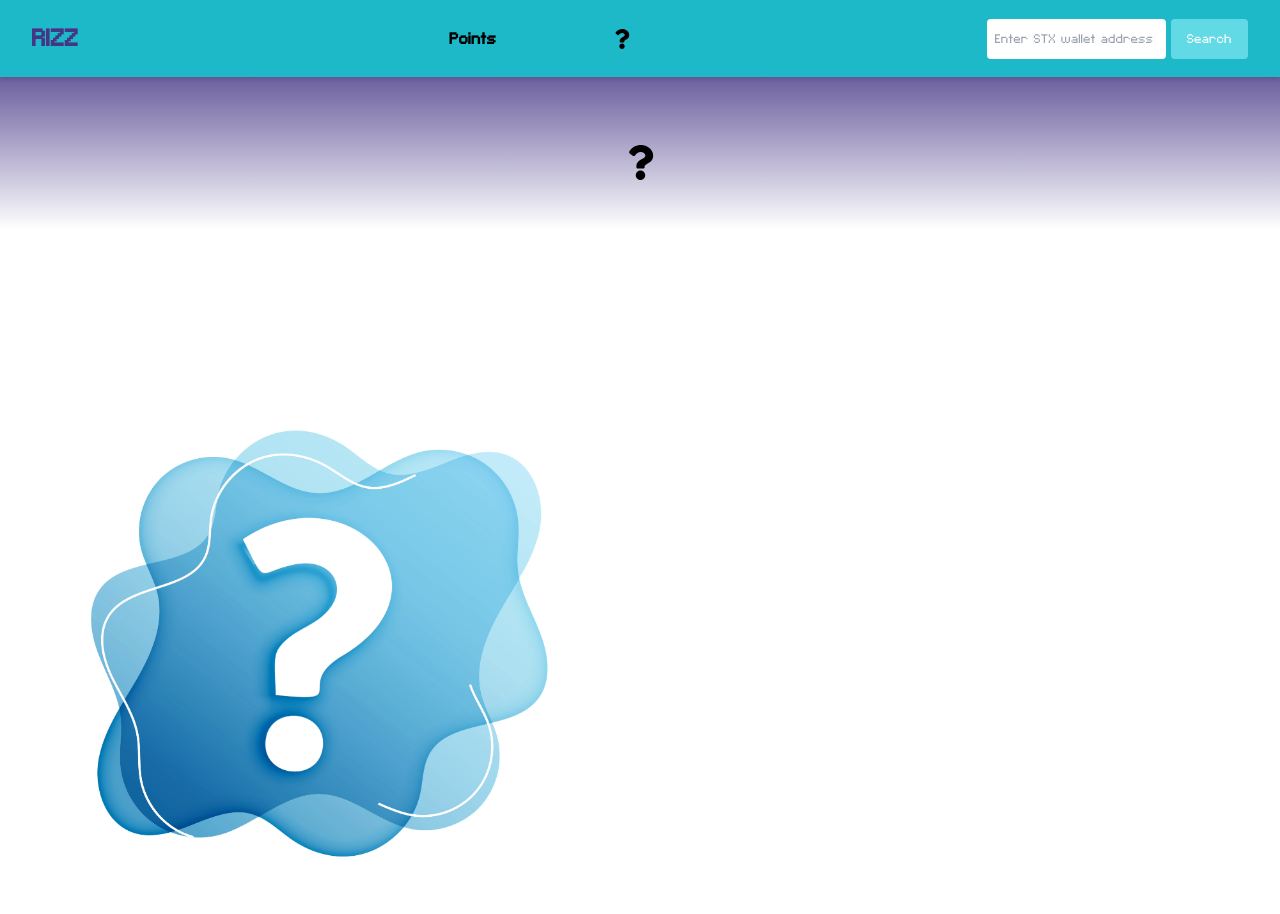
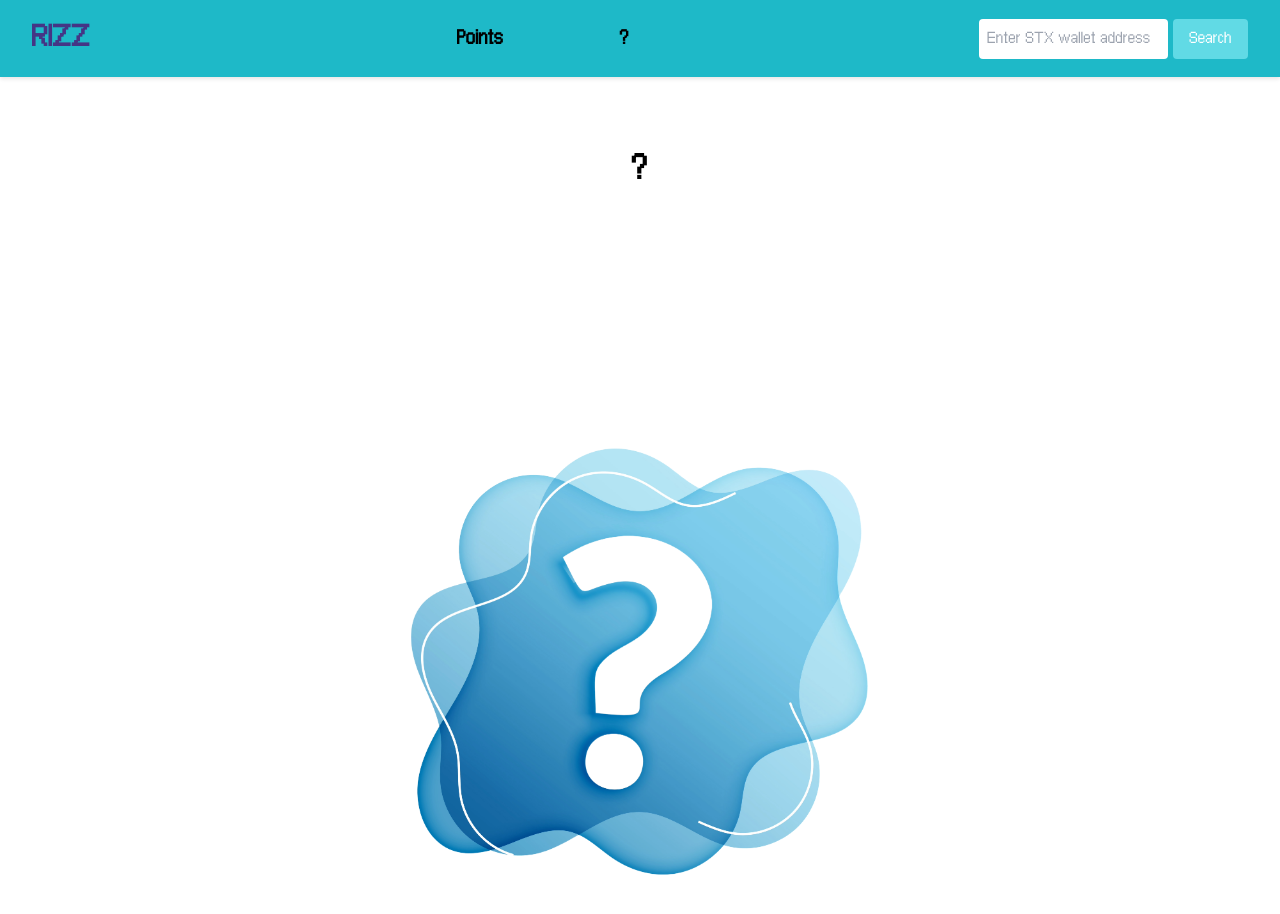
Before and after one commit to Oyeins-GUI/rizz, a React (Vite) app in the folder frontend/: page /burn in a window 1280 px wide. Shown: the top 914 px of the page. Built offline with nearby package versions, Linux system fonts and the light colour scheme.

Commit message:
get some bug fixed

```diff
--- a/frontend/src/App.jsx
+++ b/frontend/src/App.jsx
@@ -1,4 +1,4 @@
-import LeaderBoard from "./components/LeaderBoardDiv/LeaderBoard"
+import LeaderBoard from "./Components/LeaderBoardDiv/LeaderBoard"
 
 function App() {
    return (
--- a/frontend/src/Components/BurnDiv/Burn.jsx
+++ b/frontend/src/Components/BurnDiv/Burn.jsx
@@ -1,14 +1,12 @@
-import { FaQuestion } from "react-icons/fa"
-import questionImg from "../../assets/Images/question.png"
+// import { FaQuestion } from "react-icons/fa"
+import questionImg from "../../Assets/Images/question.png"
 
 const Burn = () => {
    return (
       <div className="content">
          <div className="burnDiv">
             <div className="centeredText">
-               <h2 className="text-styling">
-                  <FaQuestion />
-               </h2>
+               <h2 className="text-styling">?</h2>
             </div>
             <div className="questionMark">
                <img src={questionImg} alt="Question Mark" />
--- a/frontend/src/Components/LeaderBoardDiv/LeaderBoard.jsx
+++ b/frontend/src/Components/LeaderBoardDiv/LeaderBoard.jsx
@@ -14,7 +14,7 @@ const LeaderBoard = () => {
    return (
       <div className="leaderBoard">
          <div>
-            <h2 className="text-center text-whiteColor">Rizz Points</h2>
+            <h2 className="text-center text-blackColor">Rizz Points</h2>
          </div>
          <table>
             <thead className="tableHeader">
@@ -28,16 +28,18 @@ const LeaderBoard = () => {
             <tbody className="leaderBoard_cell p-3 text-sm">
                {isPending
                   ? "Loading..."
-                  : data.map((item, index) => (
+                  : data
+                    ? data.map((item, index) => (
                          <tr key={index}>
                             <td>{index + 1}</td>
                             <td>{item.wallet}</td>
                             <td>{item.balance}</td>
                             <td>{calculatePoint(item.balance)}</td>
                          </tr>
-                    ))}
-
-               {error && "An error has occurred"}
+                      ))
+                    : error
+                      ? "An error has occurred"
+                      : null}
             </tbody>
          </table>
       </div>
--- a/frontend/src/Components/NavBar/NavBar.jsx
+++ b/frontend/src/Components/NavBar/NavBar.jsx
@@ -1,4 +1,4 @@
-import { FaQuestion } from "react-icons/fa"
+// import { FaQuestion } from "react-icons/fa"
 import { Link } from "react-router-dom"
 
 const NavBar = () => {
@@ -15,9 +15,7 @@ const NavBar = () => {
                <Link to="/">Points</Link>
             </li>
             <li className="menu-item">
-               <Link to="/burn">
-                  <FaQuestion />
-               </Link>
+               <Link to="/burn">?</Link>
             </li>
          </ul>
 
--- a/frontend/src/index.css
+++ b/frontend/src/index.css
@@ -1,6 +1,6 @@
 @font-face {
    font-family: "C C Red Alert Inet";
-   src: url("./Assets/Fonts/c_c_red_alert_inet/C&C\ Red\ Alert\ [INET].ttf") format("truetype");
+   src: url("./Assets/Fonts/c_c_red_alert_inet/C&C Red Alert [LAN].ttf") format("truetype");
 }
 
 @tailwind base;
@@ -9,10 +9,11 @@
 
 :root {
    font-family: "C C Red Alert Inet", sans-serif;
+   src: url("./Assets/Fonts/c_c_red_alert_inet/C&C Red Alert [LAN].ttf") format("truetype");
 }
 
 body {
-   background: linear-gradient(#453585 4%, #ffffff 25%, #ffffff 100%, #453585 80%);
+   /* background: linear-gradient(#453585 4%, #ffffff 25%, #ffffff 100%, #453585 80%); */
    background-size: cover;
    background-repeat: no-repeat;
 }
@@ -39,6 +40,7 @@ li {
    align-items: center;
    padding: 1rem 2rem;
    background-color: #1eb9c8;
+   z-index: 1000;
 }
 
 .content {
@@ -170,10 +172,7 @@ th {
    width: 50%;
    height: 50%;
    background-size: contain;
-   margin: 15rem 0 auto;
-   /* margin-left: auto;
-   margin-right: auto;
-   margin-top: 15rem; */
+   margin: 15rem auto 0;
    background-repeat: no-repeat;
 }
 
@@ -182,8 +181,6 @@ th {
    font-weight: bold;
    color: black;
    margin: 25px 0 20px 0;
-   /* margin-top: 25px;
-   margin-bottom: 20px; */
    text-align: center;
 }
 
--- a/frontend/src/main.jsx
+++ b/frontend/src/main.jsx
@@ -2,9 +2,9 @@ import ReactDOM from "react-dom/client"
 import App from "./App.jsx"
 import "./index.css"
 import { createBrowserRouter, RouterProvider } from "react-router-dom"
-import Burn from "./components/BurnDiv/Burn.jsx"
 import { QueryClient, QueryClientProvider } from "@tanstack/react-query"
-import NavBar from "./components/NavBar/NavBar.jsx"
+import Burn from "./Components/BurnDiv/Burn.jsx"
+import NavBar from "./Components/NavBar/NavBar.jsx"
 
 const queryClient = new QueryClient()
 
```
Lines whose indentation alone changed are shown as unchanged.
